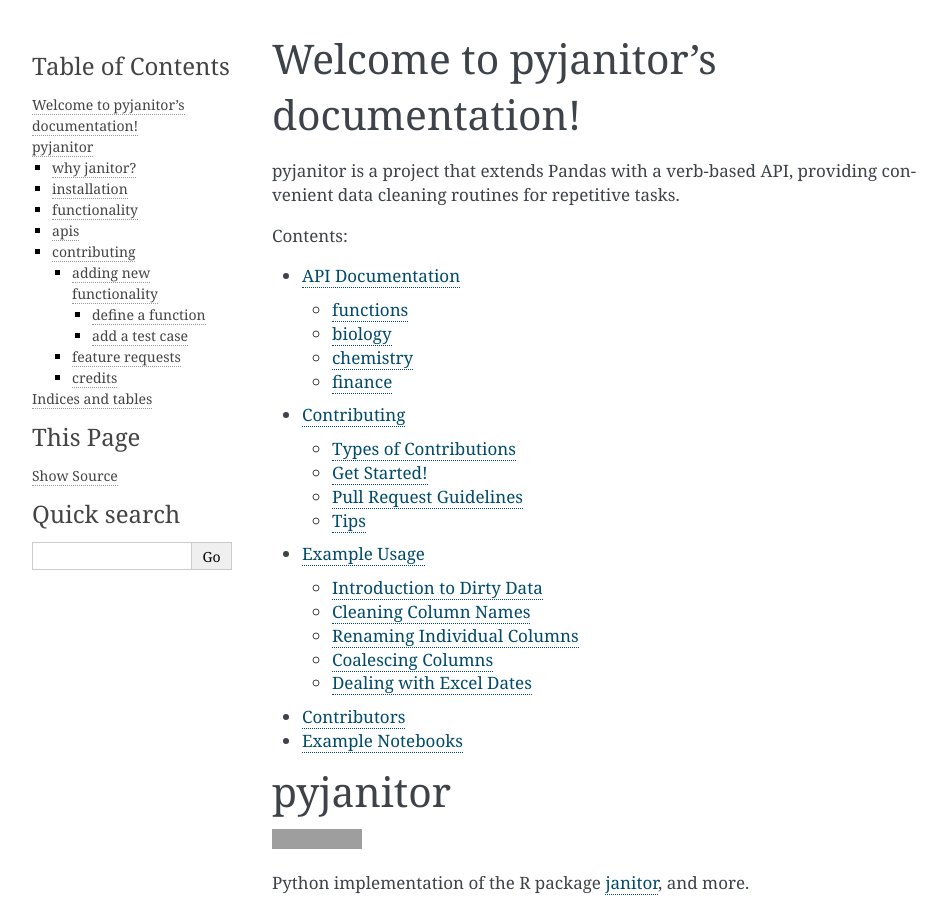
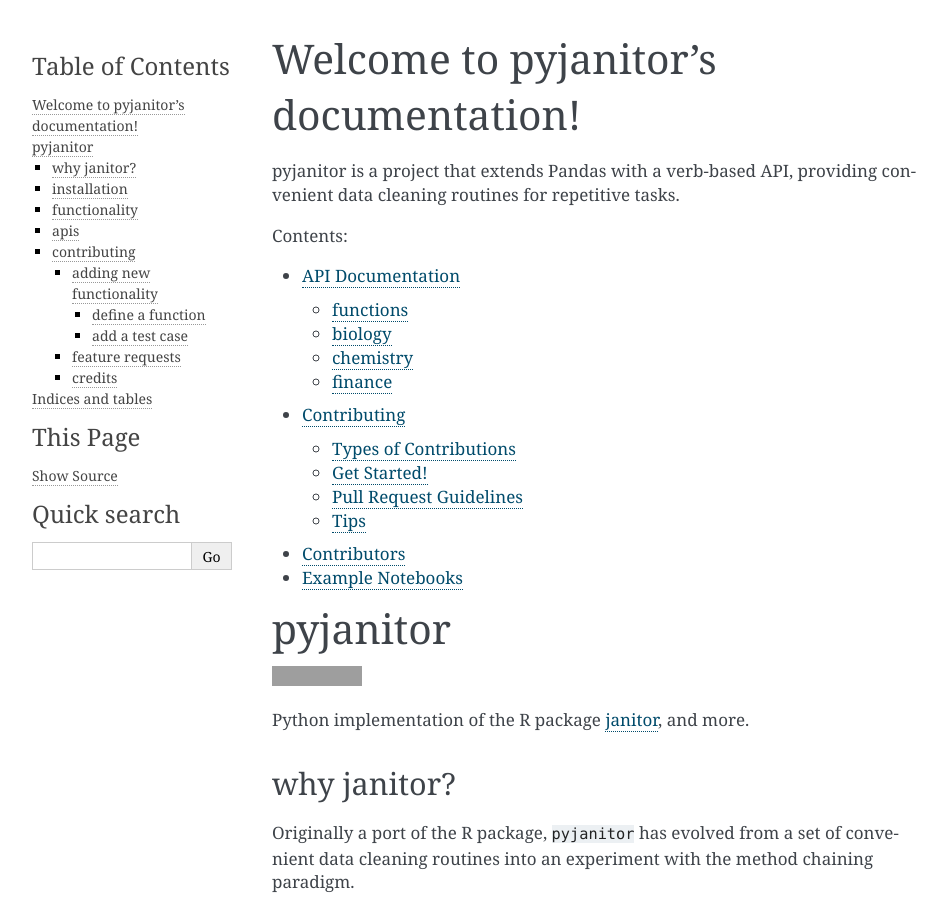
Before and after one commit to pyjanitor-devs/pyjanitor, a Sphinx documentation site: the page built from docs/index.rst, in a window 1280 px wide and 900 px high. Shown: the whole window, without its empty margins (148-1095 px from the left). Built offline with Sphinx 7.4.7, drawn with Linux system fonts in a browser that asks for light colours; some of the changed lines change nothing that is shown; grey boxes are pictures that could not be loaded.

Commit message:
Deleting old example usage doc

```diff
--- a/docs/example.rst
+++ /dev/null
@@ -1,264 +0,0 @@
-Example Usage
-=============
-
-This example explicitly uses the `dirty_data.xlsx` file from the `janitor`_ repository.
-
-.. _janitor: https://github.com/sfirke/janitor
-
-Introduction to Dirty Data
---------------------------
-
-Here's what the dirty dataframe looks like.
-
-.. code-block:: python
-
-  import pandas as pd
-  import janitor
-
-  df = pd.read_excel('examples/dirty_data.xlsx')
-  print(df)
-
-.. code-block:: none
-
-  First Name Last Name Employee Status     Subject  Hire Date  \
-  0          Jason    Bourne         Teacher          PE    39690.0
-  1          Jason    Bourne         Teacher    Drafting    39690.0
-  2         Alicia      Keys         Teacher       Music    37118.0
-  3            Ada  Lovelace         Teacher         NaN    27515.0
-  4          Desus      Nice  Administration        Dean    41431.0
-  5   Chien-Shiung        Wu         Teacher     Physics    11037.0
-  6   Chien-Shiung        Wu         Teacher   Chemistry    11037.0
-  7            NaN       NaN             NaN         NaN        NaN
-  8          James     Joyce         Teacher     English    32994.0
-  9           Hedy    Lamarr         Teacher     Science    27919.0
-  10        Carlos    Boozer           Coach  Basketball    42221.0
-  11         Young    Boozer           Coach         NaN    34700.0
-  12       Micheal    Larsen         Teacher     English    40071.0
-
-      % Allocated Full time?  do not edit! ---> Certification Certification.1  \
-  0          0.75        Yes                NaN   Physical ed         Theater
-  1          0.25        Yes                NaN   Physical ed         Theater
-  2          1.00        Yes                NaN  Instr. music     Vocal music
-  3          1.00        Yes                NaN       PENDING       Computers
-  4          1.00        Yes                NaN       PENDING             NaN
-  5          0.50        Yes                NaN  Science 6-12         Physics
-  6          0.50        Yes                NaN  Science 6-12         Physics
-  7           NaN        NaN                NaN           NaN             NaN
-  8          0.50         No                NaN           NaN    English 6-12
-  9          0.50         No                NaN       PENDING             NaN
-  10          NaN         No                NaN   Physical ed             NaN
-  11          NaN         No                NaN           NaN  Political sci.
-  12         0.80         No                NaN   Vocal music         English
-
-      Certification.2
-  0               NaN
-  1               NaN
-  2               NaN
-  3               NaN
-  4               NaN
-  5               NaN
-  6               NaN
-  7               NaN
-  8               NaN
-  9               NaN
-  10              NaN
-  11              NaN
-  12              NaN
-
-Cleaning Column Names
----------------------
-
-There's a bunch of problems with this data. Firstly, the column names are not lowercase, and they have spaces. This will make it cumbersome to use in a programmatic function. To solve this, we can use the :py:meth:`clean_names` method. Firstly, we pass the dataframe to the :py:class:`janitor.DataFrame()` constructor (just a thin wrapper, really). Then, we call on the :py:meth:`clean_names()` class method.
-
-.. code-block:: python
-
-  df_clean = df.clean_names()
-  print(df_clean.head(2))
-
-Notice now how the column names have been made better.
-
-.. code-block:: none
-
-    first_name last_name employee_status   subject  hire_date  %_allocated  \
-    0      Jason    Bourne         Teacher        PE    39690.0         0.75
-    1      Jason    Bourne         Teacher  Drafting    39690.0         0.25
-
-      full_time?  do_not_edit!_---> certification certification.1  certification.2
-    0        Yes                NaN   Physical ed         Theater              NaN
-    1        Yes                NaN   Physical ed         Theater              NaN
-
-If you squint at the unclean dataset, you'll notice one row and one column of data that are missing. We can also fix this! Building on top of the code block from above, let's now remove those empty columns using the :py:meth:`remove_empty()` method:
-
-.. code-block:: python
-
-    df_clean = df.clean_names().remove_empty()
-    print(df_clean.head(5))
-
-.. code-block:: none
-
-    first_name last_name employee_status   subject  hire_date  %_allocated  \
-    0      Jason    Bourne         Teacher        PE    39690.0         0.75
-    1      Jason    Bourne         Teacher  Drafting    39690.0         0.25
-    2     Alicia      Keys         Teacher     Music    37118.0         1.00
-    3        Ada  Lovelace         Teacher       NaN    27515.0         1.00
-    4      Desus      Nice  Administration      Dean    41431.0         1.00
-
-    full_time? certification certification.1
-    0        Yes   Physical ed         Theater
-    1        Yes   Physical ed         Theater
-    2        Yes  Instr. music     Vocal music
-    3        Yes       PENDING       Computers
-    4        Yes       PENDING             NaN
-
-Now this is starting to shape up well!
-
-Renaming Individual Columns
----------------------------
-
-Next, let's rename some of the columns. `%_allocated` and `full_time?` contain non-alphanumeric characters, so they make it a bit harder to use. We can rename them using the :py:meth:`rename_column()` method:
-
-.. code-block:: python
-
-    df_clean = (df.clean_names()
-                .remove_empty()
-                .rename_column("%_allocated", "percent_allocated")
-                .rename_column("full_time?", "full_time"))
-
-    print(df_clean.head(5))
-
-.. code-block:: none
-
-    first_name last_name employee_status   subject  hire_date  \
-    0      Jason    Bourne         Teacher        PE    39690.0
-    1      Jason    Bourne         Teacher  Drafting    39690.0
-    2     Alicia      Keys         Teacher     Music    37118.0
-    3        Ada  Lovelace         Teacher       NaN    27515.0
-    4      Desus      Nice  Administration      Dean    41431.0
-
-     percent_allocated full_time certification certification.1
-    0               0.75       Yes   Physical ed         Theater
-    1               0.25       Yes   Physical ed         Theater
-    2               1.00       Yes  Instr. music     Vocal music
-    3               1.00       Yes       PENDING       Computers
-    4               1.00       Yes       PENDING             NaN
-
-
-Note how now we have really nice column names! You might be wondering why I'm not modifying the two certifiation columns -- that is the next thing we'll tackle.
-
-Coalescing Columns
-------------------
-
-If we look more closely at the two `certification` columns, we'll see that they look like this:
-
-.. code-block:: python
-
-    print(df_clean[['certification', 'certification.1']])
-
-.. code-block:: none
-
-    certification certification.1
-    0    Physical ed         Theater
-    1    Physical ed         Theater
-    2   Instr. music     Vocal music
-    3        PENDING       Computers
-    4        PENDING             NaN
-    5   Science 6-12         Physics
-    6   Science 6-12         Physics
-    8            NaN    English 6-12
-    9        PENDING             NaN
-    10   Physical ed             NaN
-    11           NaN  Political sci.
-    12   Vocal music         English
-
-Rows 8 and 11 have NaN in the left certification column, but have a value in the right certification column. Let's assume for a moment that the left certification column is intended to record the first certification that a teacher had obtained. In this case, the values in the right certification column on rows 8 and 11 should be moved to the first column. Let's do that with Janitor, using the :py:meth:`coalesce()` method, which does the following:
-
-.. code-block:: python
-
-    df_clean = (df.clean_names()
-                .remove_empty()
-                .rename_column("%_allocated", "percent_allocated")
-                .rename_column("full_time?", "full_time")
-                .coalesce(columns=['certification', 'certification.1'], new_column_name='certification'))
-
-    print(df_clean)
-
-.. code-block:: none
-
-    first_name last_name employee_status     subject  hire_date  \
-    0          Jason    Bourne         Teacher          PE    39690.0
-    1          Jason    Bourne         Teacher    Drafting    39690.0
-    2         Alicia      Keys         Teacher       Music    37118.0
-    3            Ada  Lovelace         Teacher         NaN    27515.0
-    4          Desus      Nice  Administration        Dean    41431.0
-    5   Chien-Shiung        Wu         Teacher     Physics    11037.0
-    6   Chien-Shiung        Wu         Teacher   Chemistry    11037.0
-    8          James     Joyce         Teacher     English    32994.0
-    9           Hedy    Lamarr         Teacher     Science    27919.0
-    10        Carlos    Boozer           Coach  Basketball    42221.0
-    11         Young    Boozer           Coach         NaN    34700.0
-    12       Micheal    Larsen         Teacher     English    40071.0
-
-        percent_allocated full_time   certification
-    0                0.75       Yes     Physical ed
-    1                0.25       Yes     Physical ed
-    2                1.00       Yes    Instr. music
-    3                1.00       Yes         PENDING
-    4                1.00       Yes         PENDING
-    5                0.50       Yes    Science 6-12
-    6                0.50       Yes    Science 6-12
-    8                0.50        No    English 6-12
-    9                0.50        No         PENDING
-    10                NaN        No     Physical ed
-    11                NaN        No  Political sci.
-    12               0.80        No     Vocal music
-
-Awesome stuff! Now we don't have two columns of scattered data, we have one column of densely populated data.
-
-Dealing with Excel Dates
-------------------------
-
-Finally, notice how the `hire_date` column isn't date formatted. It's got this weird Excel serialization.
-To clean up this data, we can use the :py:meth:`convert_excel_date` method.
-
-.. code-block:: python
-
-  df_clean = (df.clean_names()
-              .remove_empty()
-              .rename_column('%_allocated', 'percent_allocated')
-              .rename_column('full_time?', 'full_time')
-              .coalesce(['certification', 'certification.1'], 'certification')
-              .convert_excel_date('hire_date'))
-
-This gives the output:
-
-.. code-block:: none
-
-  first_name last_name employee_status     subject  hire_date  \
-  0          Jason    Bourne         Teacher          PE 2008-08-30
-  1          Jason    Bourne         Teacher    Drafting 2008-08-30
-  2         Alicia      Keys         Teacher       Music 2001-08-15
-  3            Ada  Lovelace         Teacher         NaN 1975-05-01
-  4          Desus      Nice  Administration        Dean 2013-06-06
-  5   Chien-Shiung        Wu         Teacher     Physics 1930-03-20
-  6   Chien-Shiung        Wu         Teacher   Chemistry 1930-03-20
-  8          James     Joyce         Teacher     English 1990-05-01
-  9           Hedy    Lamarr         Teacher     Science 1976-06-08
-  10        Carlos    Boozer           Coach  Basketball 2015-08-05
-  11         Young    Boozer           Coach         NaN 1995-01-01
-  12       Micheal    Larsen         Teacher     English 2009-09-15
-
-    percent_allocated full_time   certification
-  0                0.75       Yes     Physical ed
-  1                0.25       Yes     Physical ed
-  2                1.00       Yes    Instr. music
-  3                1.00       Yes         PENDING
-  4                1.00       Yes         PENDING
-  5                0.50       Yes    Science 6-12
-  6                0.50       Yes    Science 6-12
-  8                0.50        No    English 6-12
-  9                0.50        No         PENDING
-  10                NaN        No     Physical ed
-  11                NaN        No  Political sci.
-  12               0.80        No     Vocal music
-
-We have a cleaned dataframe!
--- a/docs/index.rst
+++ b/docs/index.rst
@@ -14,7 +14,6 @@
 
    api
    contributing
-   example
    authors
    notebooks
 
```
